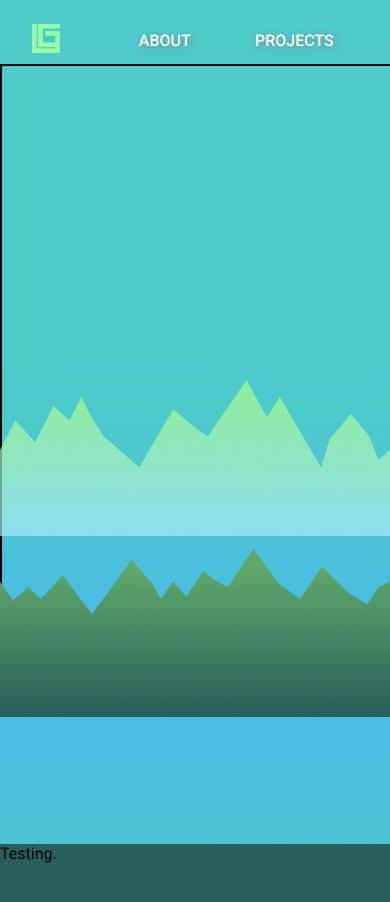
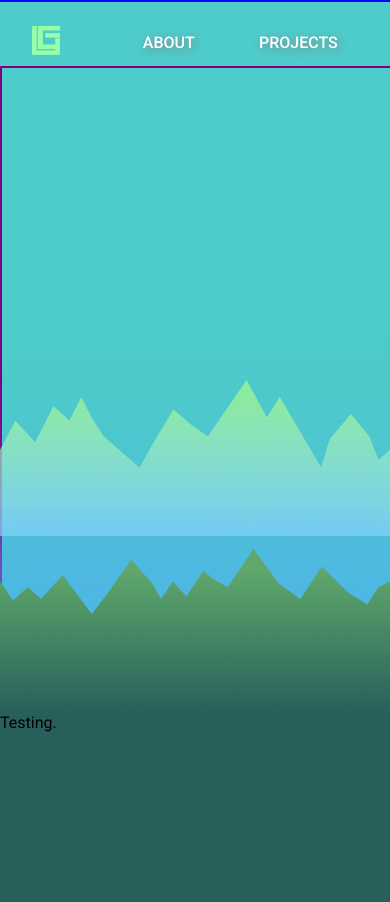
Before and after one commit to Jhinger/website, a JavaScript app: page / in a window 390 px wide. Shown: the top 902 px of the page. Built offline with nearby package versions, Linux system fonts and the light colour scheme; the HTML template or start-up script is replaced by a standard one.

Commit message:
Visual Update - Desktop Mountain issue is better, still have to work on mobile.

```diff
--- a/src/App.js
+++ b/src/App.js
@@ -3,7 +3,12 @@ import Main from './components/Main'
 import styled from 'styled-components';
 
 const Wrapper = styled.div`
-
+	width: 100%;
+	height: fit-content;
+	display: flex;
+	flex-direction: column;
+	justify-content: center;
+	align-items: center;
 `;
 
 const App = () => {
--- a/src/index.css
+++ b/src/index.css
@@ -10,6 +10,8 @@ body {
   box-sizing: border-box;
   overflow-x: hidden;
   overflow-y: scroll;
+  min-width: fit-content;
+
 }
 
 body::-webkit-scrollbar-track
--- a/src/styles/introduction.module.css
+++ b/src/styles/introduction.module.css
@@ -1,6 +1,7 @@
 .intro {
     width: 100%;
-    height: 100vh;
+    height: 84vh;
+    border: 2px solid blue;
 }
 
 .container {
@@ -11,37 +12,37 @@
 }
 
 .mountBack {
-    width: 100vw;
-    height: 40vh;
+    width: 100%;
+    height: 20vh;
     position: absolute;
     left: 0;
-    bottom: 10vh;
+    bottom: 26vh;
     background-image: url('../static/MountainBack.png');
     background-size: contain;
     background-repeat: repeat-x;
 }
 
 .mountFront {
-    width: 100vw;
-    height: 40%;
+    width: 100%;
+    height: 20vh;
     position: absolute;
     left: 0;
-    bottom: -5vh;
+    bottom: 15vh;
     background-image: url('../static/MountainFront.png');
     background-size: contain;
     background-repeat: repeat-x;
 }
 
 .mountGlow {
-    z-index: -1;
     -webkit-box-shadow:0px 0px 154px 119px rgba(74,175,247,0.67);
     -moz-box-shadow: 0px 0px 154px 119px rgba(74,175,247,0.67);
     box-shadow: 0px 0px 154px 119px rgba(74,175,247,0.67);
-    width: 100vw;
-    height: 1rem;
+    width: 100%;
+    height: 0.1rem;
+    opacity: 1;
     position: absolute;
     left: 0;
-    bottom: 10rem;
+    bottom: 13rem;
     -webkit-animation: glow linear 1s infinite;
     animation: glow linear 3s infinite;
 }
@@ -96,11 +97,12 @@
 /* Mobile */
 @media only screen and (max-width: 600px) {
     .container {
+        z-index: 2;
         display: flex;
         align-items: flex-end;
         width: 100%;
-        height: 38rem;
-        border: 2px solid black;
+        height: 100vh;
+        border: 2px solid purple;
     }
 
     .mountBack {
--- a/src/styles/main.module.css
+++ b/src/styles/main.module.css
@@ -1,6 +1,7 @@
 
 .container {
-    width: 100vw;
+    width: 100%;
     height: 50rem;
+    z-index: 1;
     background-color: #285F5B;
 }
```
